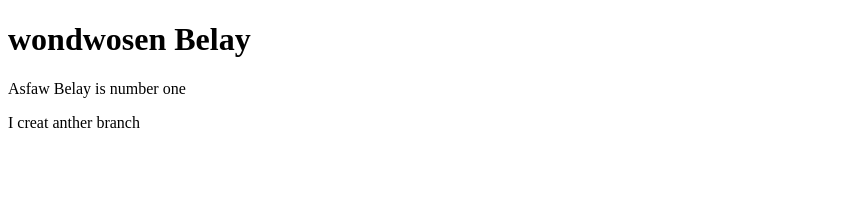
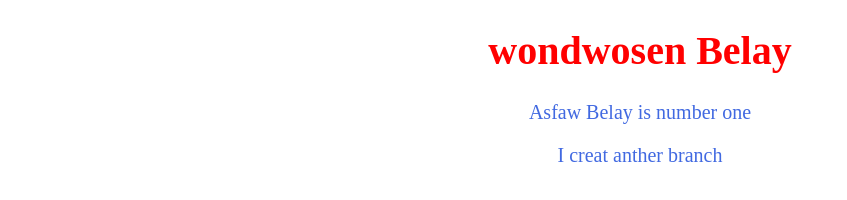
Before and after one commit to craftgithubuser/craft-common-11, a plain HTML site: page RRRomi/index.html in a window 1280 px wide. Shown: the whole page, without its empty margins (0-847 px from the left). Drawn offline with Linux system fonts and the light colour scheme.

Commit message:
update css file

```diff
--- a/RRRomi/index.html
+++ b/RRRomi/index.html
@@ -5,7 +5,7 @@
     <meta http-equiv="X-UA-Compatible" content="IE=edge">
     <meta name="viewport" content="width=device-width, initial-scale=1.0">
     <title>Document</title>
-    <link rel="stylesheet" href="style.css">
+    <link rel="stylesheet" href="./tstyle.css">
 </head>
 <body>
     <h1>wondwosen Belay</h1>
--- a/RRRomi/tstyle.css
+++ b/RRRomi/tstyle.css
@@ -0,0 +1,8 @@
+h1{ color: red;
+    text-align: center;
+font-size: 40px; }
+p{
+    color: royalblue
+    ;text-align: center;
+    font-size: 20px;
+}
```
